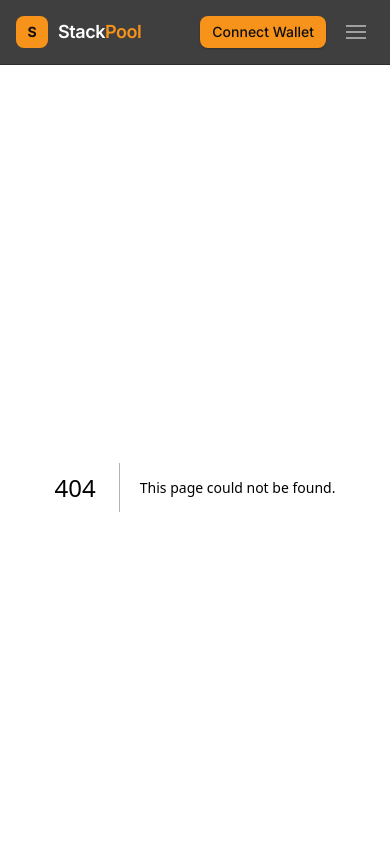
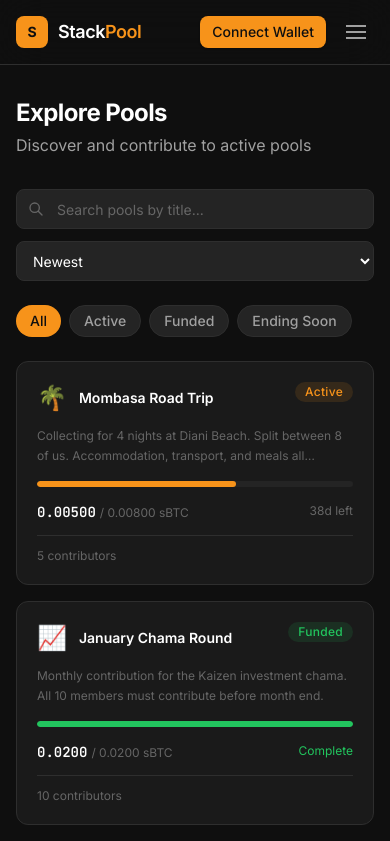
Before and after one commit to Thedongraphix/StackPool, a Next.js app: page /explore in a window 390 px wide. Before the commit this address had no page. Shown: the top 841 px of the page. Built offline with nearby package versions, Linux system fonts and the light colour scheme.

Commit message:
feat: build Explore page with search, filter pills, and sortable pool grid
Full-text search, status filter pills (All/Active/Funded/Ending Soon),
sort dropdown (Newest/Most Funded/Ending Soon), and responsive pool card grid.

```diff
--- /dev/null
+++ b/src/app/explore/page.tsx
@@ -0,0 +1,130 @@
+"use client";
+
+import { useState, useMemo } from "react";
+import { getPublicPools } from "@/lib/mockData";
+import { cn, getDaysLeft } from "@/lib/utils";
+import PoolCard from "@/components/pool/PoolCard";
+
+type Filter = "all" | "active" | "funded" | "ending-soon";
+type Sort = "newest" | "most-funded" | "ending-soon";
+
+export default function ExplorePage() {
+  const [search, setSearch] = useState("");
+  const [filter, setFilter] = useState<Filter>("all");
+  const [sort, setSort] = useState<Sort>("newest");
+
+  const pools = getPublicPools();
+
+  const filtered = useMemo(() => {
+    let result = pools;
+
+    // Search
+    if (search.trim()) {
+      const q = search.toLowerCase();
+      result = result.filter(
+        (p) => p.title.toLowerCase().includes(q) || p.description.toLowerCase().includes(q)
+      );
+    }
+
+    // Filter
+    if (filter === "active") result = result.filter((p) => p.status === "active");
+    if (filter === "funded") result = result.filter((p) => p.status === "funded");
+    if (filter === "ending-soon")
+      result = result.filter((p) => p.status === "active" && getDaysLeft(p.deadline) <= 7);
+
+    // Sort
+    if (sort === "most-funded")
+      result = [...result].sort((a, b) => b.currentAmount / b.targetAmount - a.currentAmount / a.targetAmount);
+    if (sort === "ending-soon")
+      result = [...result].sort((a, b) => getDaysLeft(a.deadline) - getDaysLeft(b.deadline));
+
+    return result;
+  }, [pools, search, filter, sort]);
+
+  const filters: { value: Filter; label: string }[] = [
+    { value: "all", label: "All" },
+    { value: "active", label: "Active" },
+    { value: "funded", label: "Funded" },
+    { value: "ending-soon", label: "Ending Soon" },
+  ];
+
+  return (
+    <div className="mx-auto max-w-6xl px-4 sm:px-6 py-8 sm:py-12">
+      <div className="mb-8">
+        <h1 className="text-2xl sm:text-3xl font-bold tracking-tight">Explore Pools</h1>
+        <p className="text-text-secondary mt-1">Discover and contribute to active pools</p>
+      </div>
+
+      {/* Search + Filter */}
+      <div className="flex flex-col sm:flex-row gap-3 mb-6">
+        <div className="relative flex-1">
+          <svg
+            className="absolute left-3 top-1/2 -translate-y-1/2 h-4 w-4 text-text-tertiary"
+            fill="none"
+            viewBox="0 0 24 24"
+            stroke="currentColor"
+            strokeWidth={2}
+          >
+            <path strokeLinecap="round" strokeLinejoin="round" d="M21 21l-6-6m2-5a7 7 0 11-14 0 7 7 0 0114 0z" />
+          </svg>
+          <input
+            type="text"
+            placeholder="Search pools by title..."
+            value={search}
+            onChange={(e) => setSearch(e.target.value)}
+            className="w-full h-10 rounded-lg bg-surface-3 border border-border pl-10 pr-3 text-sm text-text-primary placeholder:text-text-tertiary focus:outline-none focus:border-primary/60 focus:ring-1 focus:ring-primary/30 transition-colors"
+          />
+        </div>
+        <select
+          value={sort}
+          onChange={(e) => setSort(e.target.value as Sort)}
+          className="h-10 rounded-lg bg-surface-3 border border-border px-3 text-sm text-text-primary focus:outline-none focus:border-primary/60 cursor-pointer [color-scheme:dark]"
+        >
+          <option value="newest">Newest</option>
+          <option value="most-funded">Most Funded</option>
+          <option value="ending-soon">Ending Soon</option>
+        </select>
+      </div>
+
+      {/* Filter pills */}
+      <div className="flex flex-wrap gap-2 mb-6">
+        {filters.map((f) => (
+          <button
+            key={f.value}
+            onClick={() => setFilter(f.value)}
+            className={cn(
+              "h-8 px-3.5 rounded-full text-sm font-medium transition-all cursor-pointer",
+              filter === f.value
+                ? "bg-primary text-surface"
+                : "bg-surface-3 border border-border text-text-secondary hover:border-border-hover hover:text-text-primary"
+            )}
+          >
+            {f.label}
+          </button>
+        ))}
+      </div>
+
+      {/* Results */}
+      {filtered.length > 0 ? (
+        <div className="grid sm:grid-cols-2 lg:grid-cols-3 gap-4 stagger-children">
+          {filtered.map((pool) => (
+            <PoolCard key={pool.id} pool={pool} />
+          ))}
+        </div>
+      ) : (
+        <div className="text-center py-16">
+          <p className="text-sm text-text-secondary">No pools match your search.</p>
+          <button
+            onClick={() => {
+              setSearch("");
+              setFilter("all");
+            }}
+            className="text-sm text-primary hover:underline mt-2 cursor-pointer"
+          >
+            Clear filters
+          </button>
+        </div>
+      )}
+    </div>
+  );
+}
```
